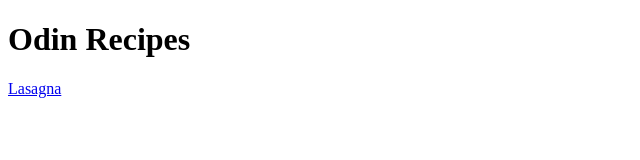
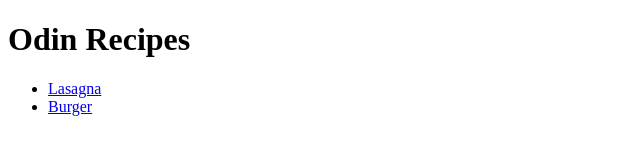
Before and after one commit to mstdlm/odin-recipes, a plain HTML site: page index.html in a window 1280 px wide. Shown: the whole page, without its empty margins (0-640 px from the left). Drawn offline with Linux system fonts and the light colour scheme.

Commit message:
Adds burgers to index and puts recipes in a list

```diff
--- a/index.html
+++ b/index.html
@@ -7,6 +7,13 @@
 </head>
 <body>
     <h1>Odin Recipes</h1>
-    <a href="recipes/lasagna.html">Lasagna</a>
+    <ul>
+        <li>
+            <a href="recipes/lasagna.html">Lasagna</a>
+        </li>
+        <li>
+            <a href="recipes/burger.html">Burger</a>
+        </li>
+    </ul>
 </body>
 </html>
```
